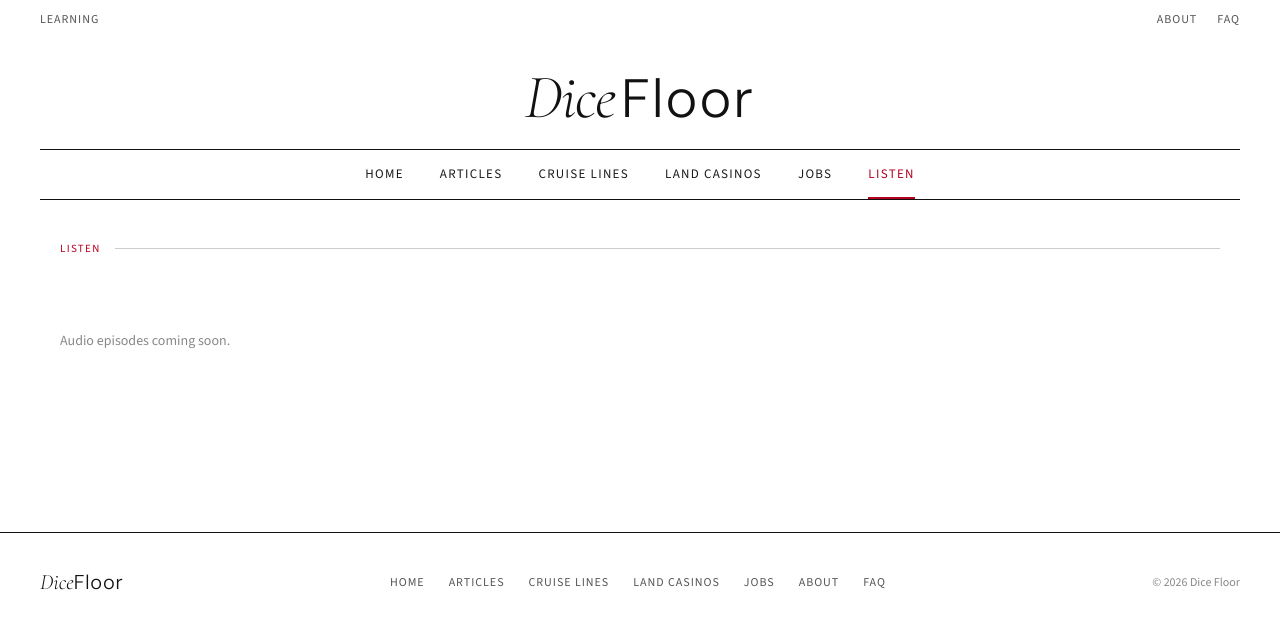
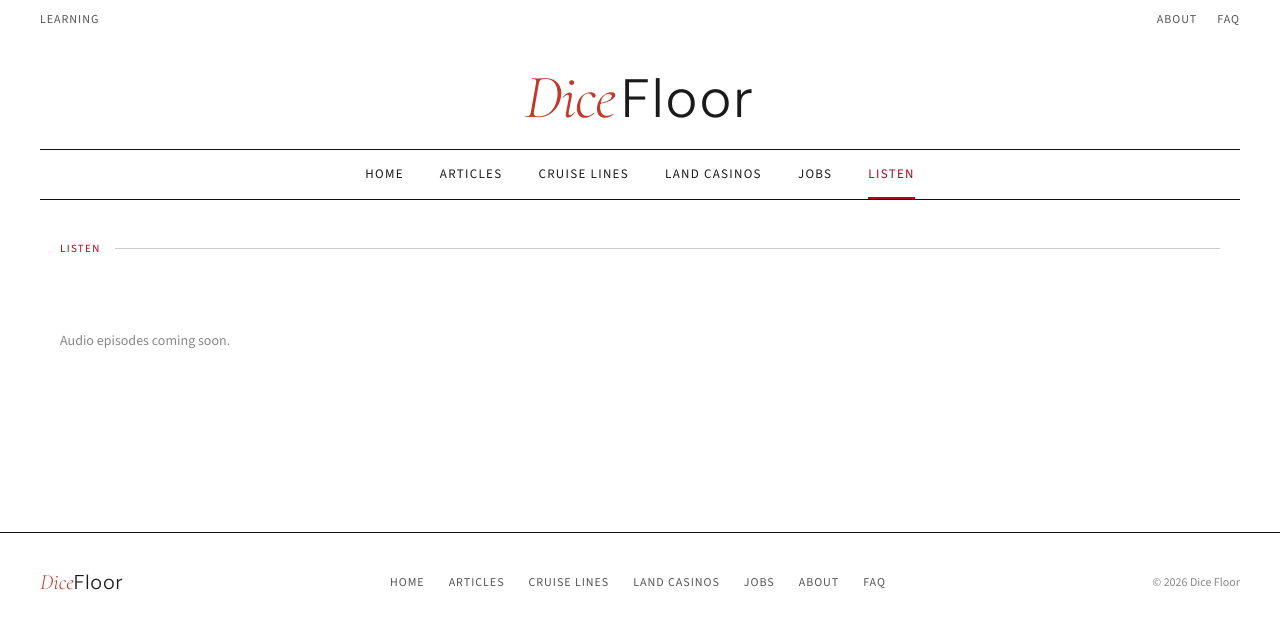
Before and after one commit to dice-floor/dicefloor, a Jekyll site: the page built from listen/index.html, in a window 1280 px wide. Shown: the top 629 px of the page. Built offline with Jekyll 4.4.1, drawn with Linux system fonts in a browser that asks for light colours; some web fonts are replaced.

Commit message:
Update logo colors: Dice red #c0392b, Floor dark #1a1a1a
Co-Authored-By: Claude Sonnet 4.6 <noreply@anthropic.com>

```diff
--- a/assets/css/main.css
+++ b/assets/css/main.css
@@ -46,12 +46,12 @@ a:hover { color: var(--accent); }
 .masthead-logo .word-dice {
     font-family: 'Cormorant Garamond', serif;
     font-weight: 300; font-style: italic; font-size: 62px;
-    color: var(--black); letter-spacing: -0.02em;
+    color: #c0392b; letter-spacing: -0.02em;
 }
 .masthead-logo .word-floor {
     font-family: 'DM Sans', sans-serif;
     font-weight: 300; font-size: 54px;
-    color: var(--black); letter-spacing: 0.04em; padding-left: 6px;
+    color: #1a1a1a; letter-spacing: 0.04em; padding-left: 6px;
 }
 
 /* ─── SEPARATOR LINES ─────────────────────────────────────────── */
@@ -216,11 +216,11 @@ footer {
 }
 .footer-logo .word-dice {
     font-family: 'Cormorant Garamond', serif;
-    font-weight: 300; font-style: italic; font-size: 22px; color: var(--black);
+    font-weight: 300; font-style: italic; font-size: 22px; color: #c0392b;
 }
 .footer-logo .word-floor {
     font-family: 'DM Sans', sans-serif;
-    font-weight: 300; font-size: 20px; color: var(--black); letter-spacing: 0.04em;
+    font-weight: 300; font-size: 20px; color: #1a1a1a; letter-spacing: 0.04em;
 }
 .footer-links {
     display: flex; gap: 24px; font-size: 12px;
@@ -470,12 +470,12 @@ footer {
     .mobile-header .masthead-logo .word-dice {
         font-family: 'Cormorant Garamond', serif;
         font-weight: 300; font-style: italic; font-size: 38px;
-        color: var(--black); letter-spacing: -0.02em;
+        color: #c0392b; letter-spacing: -0.02em;
     }
     .mobile-header .masthead-logo .word-floor {
         font-family: 'DM Sans', sans-serif;
         font-weight: 300; font-size: 33px;
-        color: var(--black); letter-spacing: 0.04em; padding-left: 4px;
+        color: #1a1a1a; letter-spacing: 0.04em; padding-left: 4px;
     }
     .hamburger-btn {
         background: none; border: none; cursor: pointer; padding: 4px;
```
